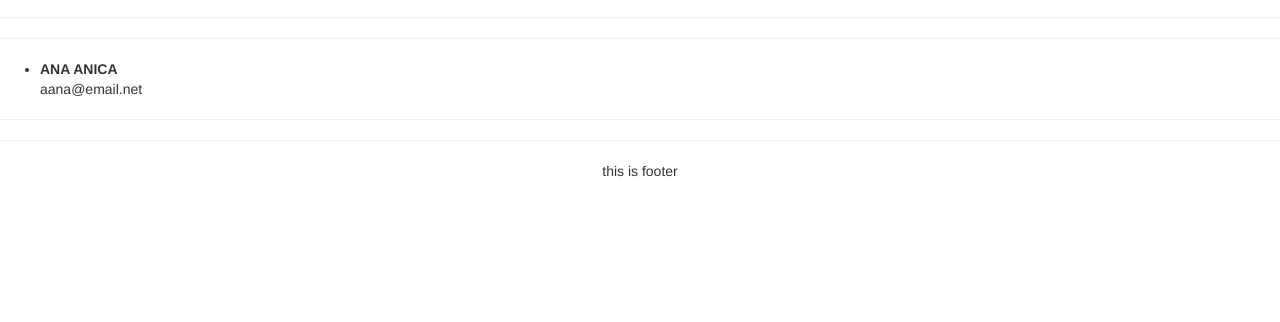
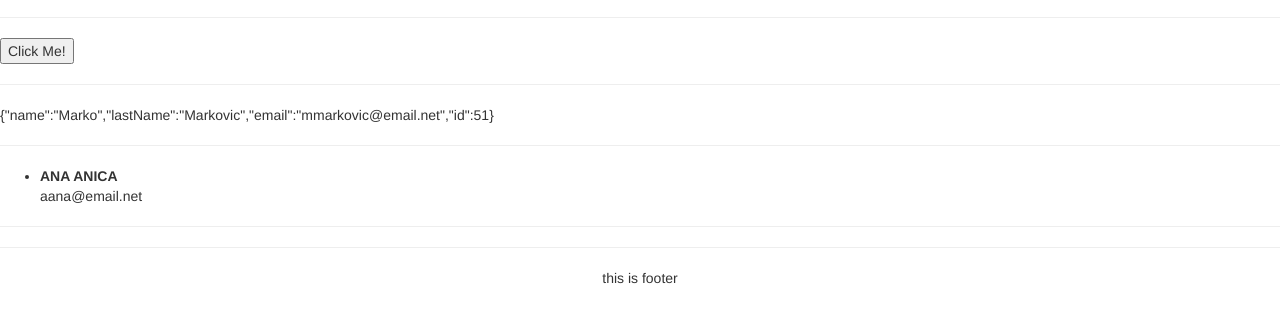
Before and after one commit to AlexSAE/angular-base, a plain HTML site: page index.html in a window 1280 px wide. Shown: the part 350-672 px from the top of the page. Drawn offline with Linux system fonts and the light colour scheme.

Commit message:
ng-click

```diff
--- a/js/app.js
+++ b/js/app.js
@@ -43,6 +43,10 @@ myApp.controller('homeController', function($scope) {
 		}
 	];
 
+	$scope.showMessage = function() {
+		alert("Hello " + $scope.ime + '!');
+	};
+
 });
 
 myApp.controller('contactController', function($scope) {
--- a/partials/home.html
+++ b/partials/home.html
@@ -6,7 +6,10 @@
 	<h1 ng-show="ime">Zdravo {{ ime }}!</h1>
 	<hr>
 
-	<div ng-hide="ime">{{users}}</div>
+	<button ng-click="showMessage()">Click Me!</button>
+	<hr>
+
+	<div>{{users[0]}}</div>
 	<hr>
 
 	<ul>
```
